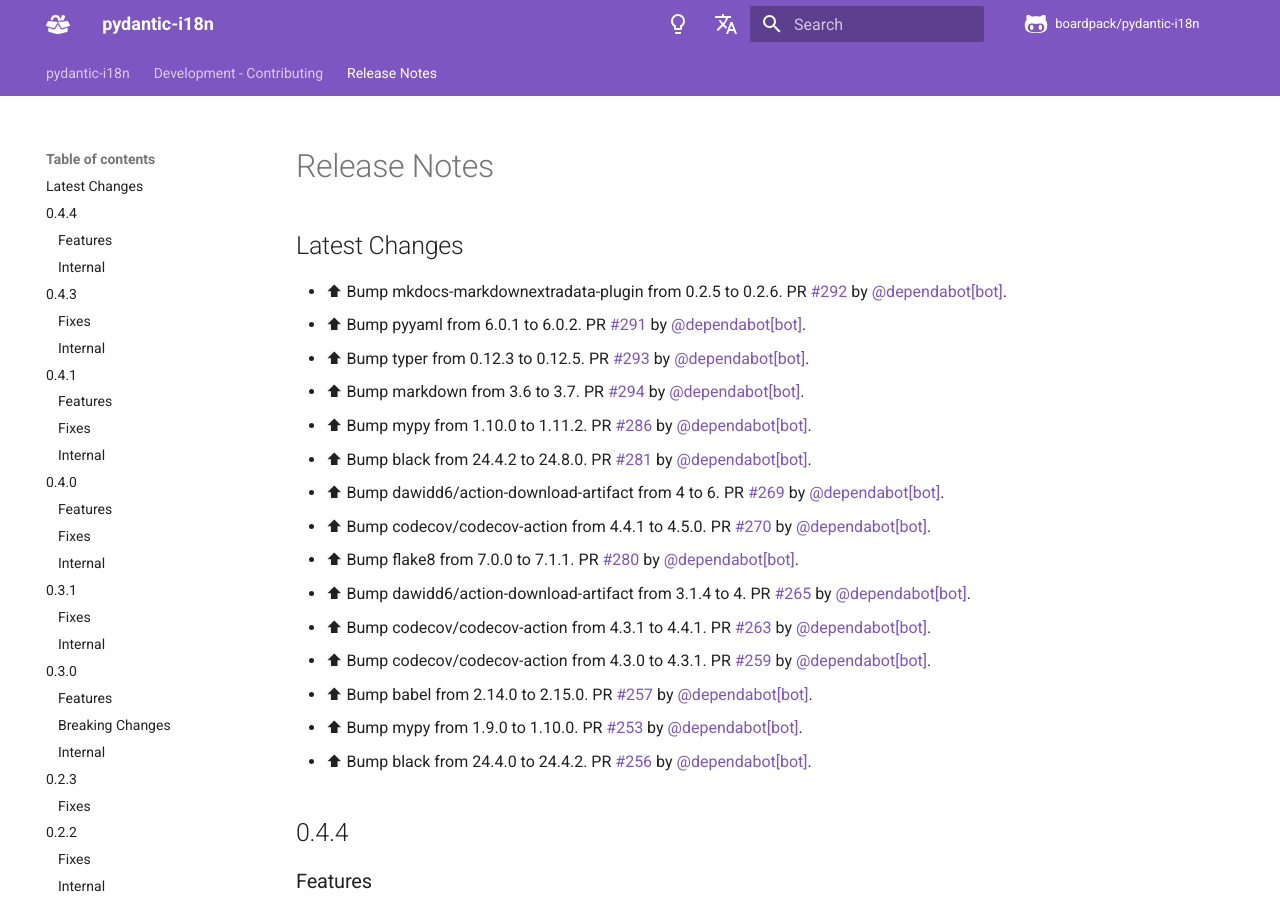
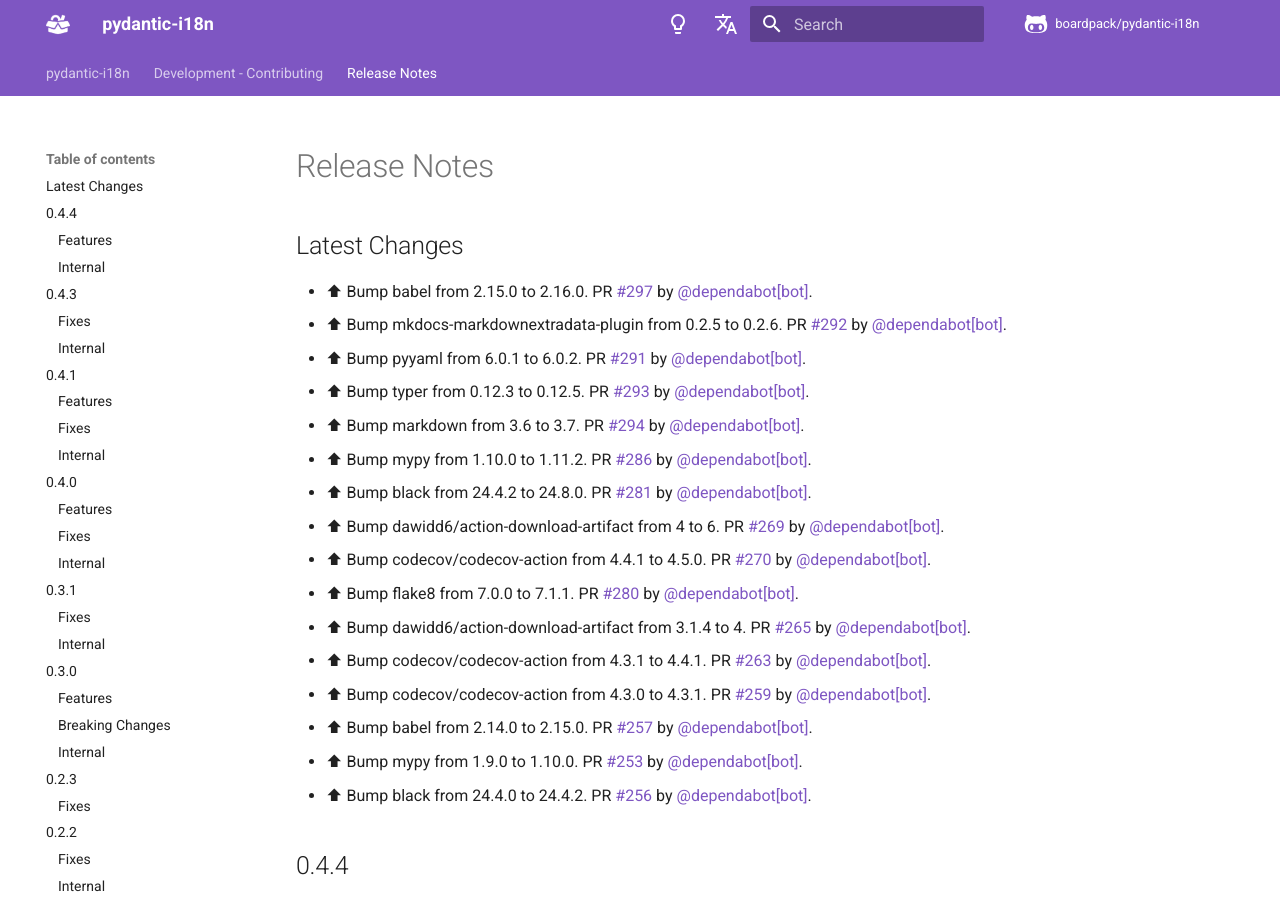
Before and after one commit to boardpack/pydantic-i18n, an MkDocs documentation site: the page built from docs/en/docs/release-notes.md, in a window 1280 px wide and 900 px high. Built offline with MkDocs 1.6.1 and Material for MkDocs 9.7.7, drawn with Linux system fonts in a browser that asks for light colours; comment, search, counter and statistics services are not loaded.

Commit message:
📝 Update release notes

```diff
--- a/docs/en/docs/release-notes.md
+++ b/docs/en/docs/release-notes.md
@@ -2,6 +2,7 @@
 
 ## Latest Changes
 
+* ⬆ Bump babel from 2.15.0 to 2.16.0. PR [#297](https://github.com/boardpack/pydantic-i18n/pull/297) by [@dependabot[bot]](https://github.com/apps/dependabot).
 * ⬆ Bump mkdocs-markdownextradata-plugin from 0.2.5 to 0.2.6. PR [#292](https://github.com/boardpack/pydantic-i18n/pull/292) by [@dependabot[bot]](https://github.com/apps/dependabot).
 * ⬆ Bump pyyaml from 6.0.1 to 6.0.2. PR [#291](https://github.com/boardpack/pydantic-i18n/pull/291) by [@dependabot[bot]](https://github.com/apps/dependabot).
 * ⬆ Bump typer from 0.12.3 to 0.12.5. PR [#293](https://github.com/boardpack/pydantic-i18n/pull/293) by [@dependabot[bot]](https://github.com/apps/dependabot).
```
